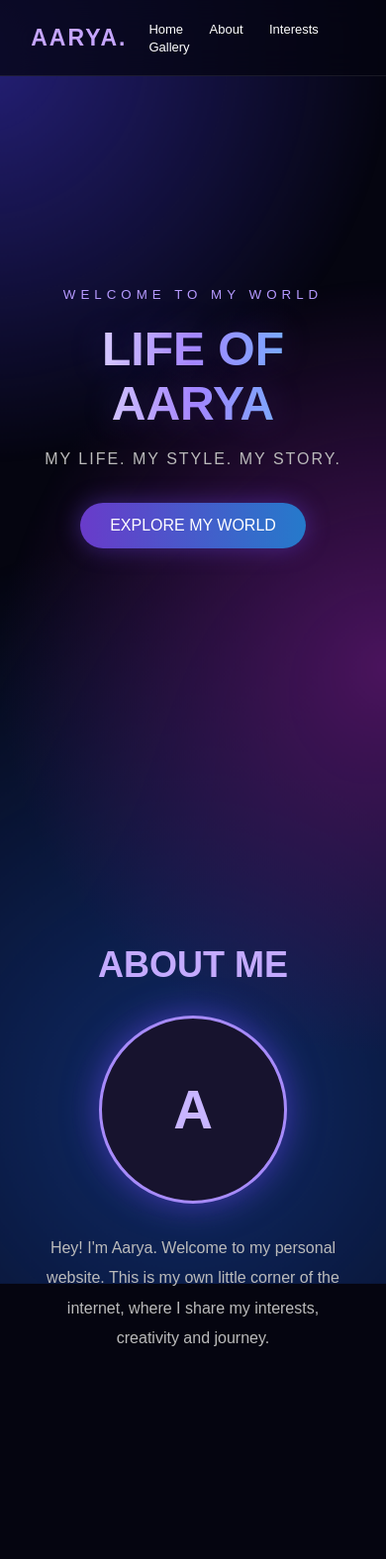
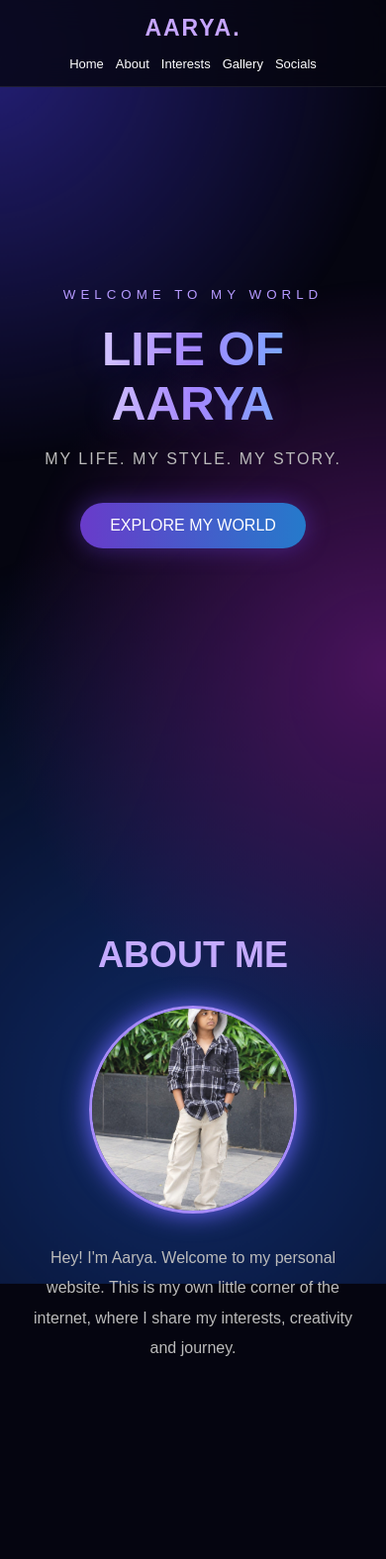
Before and after one commit to aarya-rgb/life-of-aarya, a plain HTML site: page index.html in a window 390 px wide. Shown: the top 1575 px of the page at 99% size. Drawn offline with Linux system fonts and the light colour scheme.

Commit message:
Update index.html

```diff
--- a/index.html
+++ b/index.html
@@ -21,16 +21,15 @@ body {
   overflow-x: hidden;
 }
 
-/* Moving glow background */
 body::before {
   content: "";
   position: fixed;
   inset: -50%;
   z-index: -2;
   background:
-    radial-gradient(circle at 25% 30%, #252078 0, transparent 30%),
-    radial-gradient(circle at 75% 65%, #4b145e 0, transparent 30%),
-    radial-gradient(circle at 50% 90%, #102b68 0, transparent 35%);
+    radial-gradient(circle at 25% 30%, #252078, transparent 30%),
+    radial-gradient(circle at 75% 65%, #4b145e, transparent 30%),
+    radial-gradient(circle at 50% 90%, #102b68, transparent 35%);
   animation: glow 12s ease-in-out infinite alternate;
 }
 
@@ -47,7 +46,7 @@ header {
   display: flex;
   justify-content: space-between;
   align-items: center;
-  background: rgba(5,5,16,.75);
+  background: #050510cc;
   backdrop-filter: blur(15px);
   z-index: 10;
   border-bottom: 1px solid #ffffff15;
@@ -63,7 +62,7 @@ header {
 nav a {
   color: white;
   text-decoration: none;
-  margin-left: 22px;
+  margin-left: 18px;
   font-size: 13px;
 }
 
@@ -72,6 +71,7 @@ nav a:hover { color: #ba91ff; }
 section {
   padding: 110px 9%;
   text-align: center;
+  scroll-margin-top: 65px;
 }
 
 .hero {
@@ -133,26 +133,25 @@ h2 {
 }
 
 .profile {
-  width: 190px;
-  height: 190px;
+  width: 210px;
+  height: 210px;
   margin: 30px auto;
   border-radius: 50%;
   border: 3px solid #a78bfa;
-  box-shadow: 0 0 35px #744cff88;
-  display: flex;
-  align-items: center;
-  justify-content: center;
-  background: #17132e;
-  color: #c8b5ff;
-  font-size: 55px;
-  font-weight: bold;
+  box-shadow: 0 0 25px #744cff, 0 0 55px #744cff66;
   overflow: hidden;
+  animation: profileGlow 3s ease-in-out infinite alternate;
 }
 
 .profile img {
   width: 100%;
   height: 100%;
   object-fit: cover;
+}
+
+@keyframes profileGlow {
+  from { box-shadow: 0 0 20px #744cff; }
+  to { box-shadow: 0 0 45px #58caff; }
 }
 
 .cards {
@@ -181,18 +180,36 @@ h2 {
   margin-bottom: 12px;
 }
 
-.card p { color: #aaa; line-height: 1.6; }
+.card p {
+  color: #aaa;
+  line-height: 1.6;
+}
 
-.social {
-  display: inline-block;
-  margin-top: 20px;
-}
+.social { margin-top: 20px; }
 
 footer {
   text-align: center;
   padding: 30px;
   color: #888;
   border-top: 1px solid #ffffff18;
+}
+
+@media(max-width:650px) {
+  header {
+    flex-direction: column;
+    gap: 15px;
+    padding: 15px 5%;
+  }
+
+  nav {
+    display: flex;
+    flex-wrap: wrap;
+    justify-content: center;
+    gap: 12px;
+  }
+
+  nav a { margin: 0; }
+  section { padding: 100px 6%; }
 }
 </style>
 </head>
@@ -206,6 +223,7 @@ footer {
     <a href="#about">About</a>
     <a href="#interests">Interests</a>
     <a href="#gallery">Gallery</a>
+    <a href="#social">Socials</a>
   </nav>
 </header>
 
@@ -218,7 +236,11 @@ footer {
 
 <section id="about">
   <h2>ABOUT ME</h2>
-  <div class="profile">A</div>
+
+  <div class="profile">
+    <img src="WhatsApp%20Image%202026-11-15%20at%206.21.05%20AM.jpeg" alt="Aarya">
+  </div>
+
   <p class="description">
     Hey! I'm Aarya. Welcome to my personal website.
     This is my own little corner of the internet,
@@ -228,19 +250,23 @@ footer {
 
 <section id="interests">
   <h2>MY INTERESTS</h2>
+
   <div class="cards">
     <div class="card">
       <h3>🎬 Movies</h3>
       <p>Movies, cinema and entertainment.</p>
     </div>
+
     <div class="card">
       <h3>💻 Technology</h3>
       <p>Websites, coding and new technology.</p>
     </div>
+
     <div class="card">
       <h3>🎮 Gaming</h3>
       <p>Games, fun and challenges.</p>
     </div>
+
     <div class="card">
       <h3>🎨 Creativity</h3>
       <p>Design, editing and imagination.</p>
@@ -252,7 +278,7 @@ footer {
   <h2>MY GALLERY</h2>
   <p class="description">
     A collection of my favourite memories and pictures.
-    Coming soon!
+    More photos coming soon!
   </p>
 </section>
 
@@ -261,6 +287,7 @@ footer {
   <p class="description">
     Follow my journey on Instagram.
   </p>
+
   <a class="btn social"
      href="https://www.instagram.com/kingaarya11/"
      target="_blank" rel="noopener noreferrer">
```
